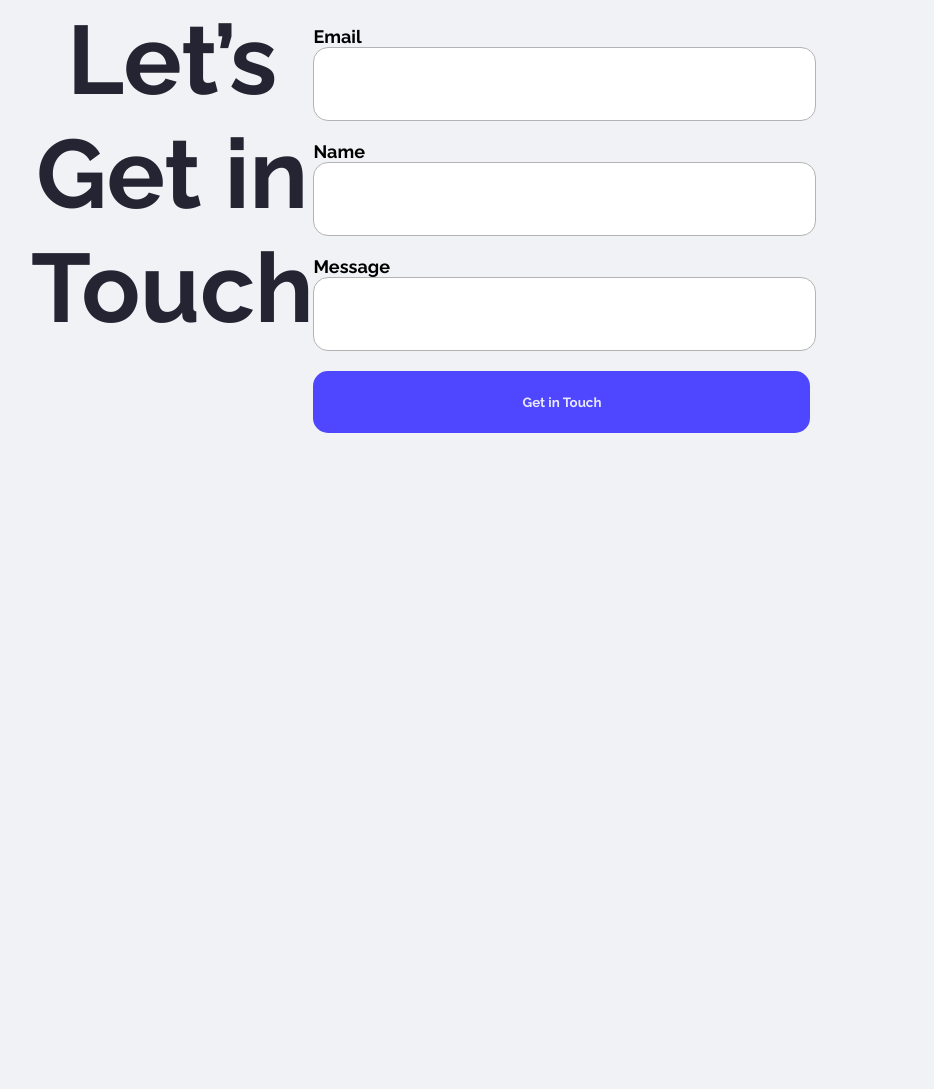
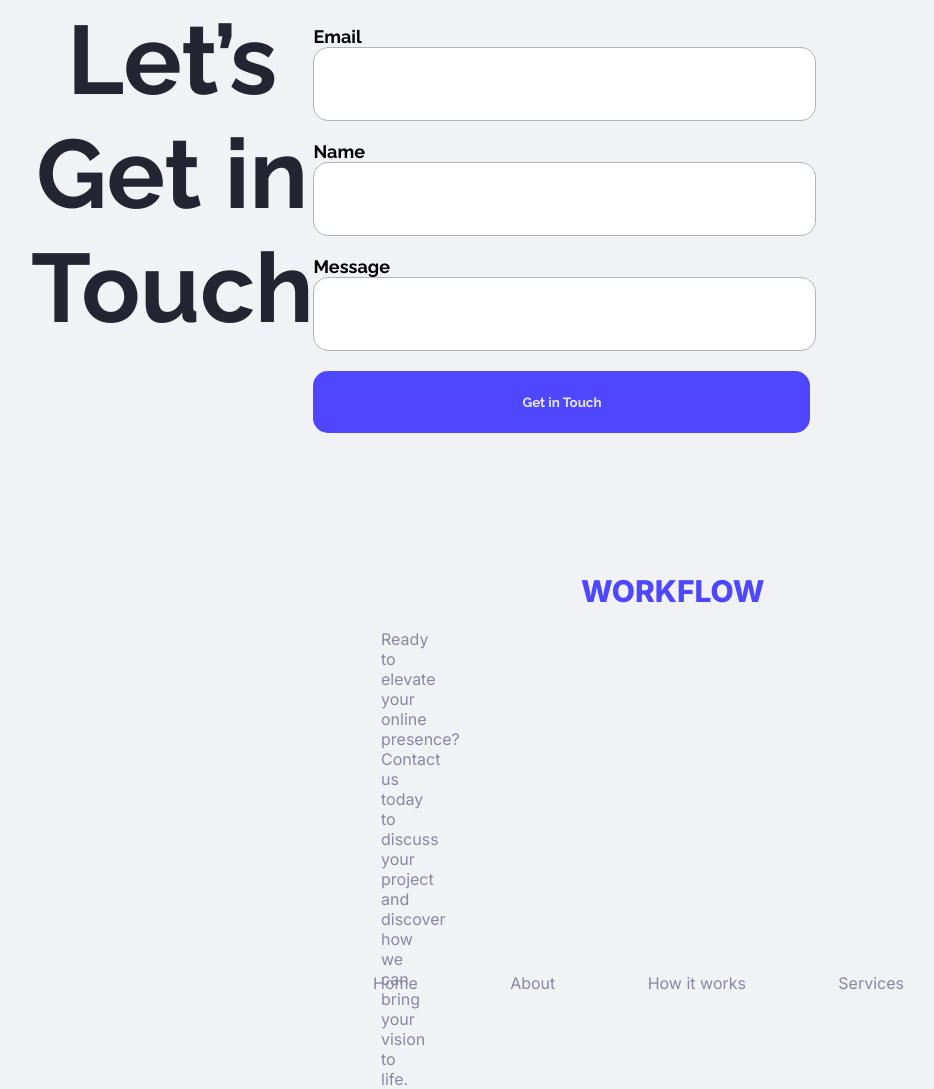
Before and after one commit to abuomayer/my-first-assignment, a plain HTML site: page index.html in a window 1280 px wide. Shown: the part 2232-3321 px from the top of the page, without its empty margins (327-1261 px from the left). Before the commit the page ends 2673 px from the top, so only its background shows below. Drawn offline with Linux system fonts and the light colour scheme.

Commit message:
footer & sixth-banner

```diff
--- a/index.html
+++ b/index.html
@@ -194,5 +194,28 @@
 </div>
 
 
+<footer>
+
+    <h1 class="nav-title last-border">WORKFLOW</h1>
+   <article class="last-border2 last-text" >Ready to elevate your online presence? Contact us today to discuss <br> your project and discover how we can bring your vision to life.</article>
+
+
+<ul class="last-list last-text">
+<li>Home</li>
+<li>About</li>
+<li>How it works</li>
+<li>Services</li>
+
+</ul>
+
+
+
+
+</footer>
+
+
+
+
+
 </body>
 </html>
--- a/styles.css
+++ b/styles.css
@@ -148,3 +148,14 @@ max-width: 1140px;max-height: 632px;padding-left: 350px;padding-right: 200px;bor
 .custom-padding{padding-top: 20px;}
 .custom-button{background-color: #4E47FF;
 width: 497px;height: 62px;border-radius: 15px;color: #E7E7FF;margin-top: 20px;border-style: none;}
+
+
+/* last & 6th */
+
+.last-border2{margin-left: 700px ;margin-right: 600px;border:solid #4E47FF;border-style: none;}
+
+.last-text{color: #8987A1;}
+
+.last-border{padding-left: 900px;padding-top: 120px;}
+
+.last-list{border: solid red;width: 531px;margin-left: 550px;margin-right: 550px;border-style: none;}
```
